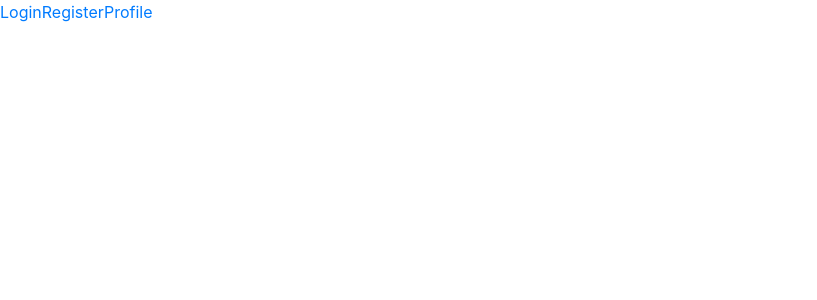
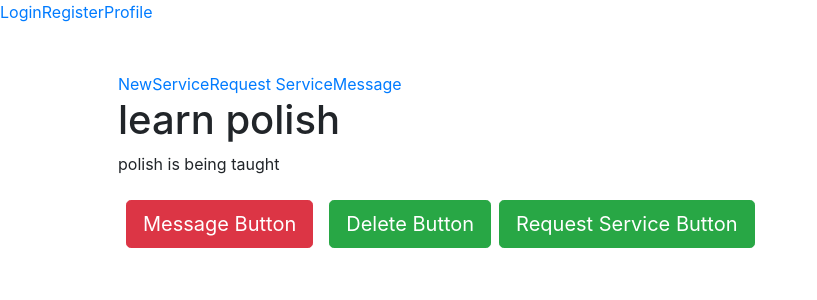
Before and after one commit to SuwannaTruss/timecoin, a React (Create React App) app in the folder client/: page /service in a window 1280 px wide. Shown: the top 300 px of the page, without its empty margins (0-817 px from the left). Built offline with nearby package versions, Linux system fonts and the light colour scheme.

Commit message:
service and services

```diff
--- a/client/src/App.js
+++ b/client/src/App.js
@@ -9,6 +9,7 @@ import ProvideAuth from "./components/ProvideAuth";
 import PrivateRoute from "./components/PrivateRoute";
 import NavBar from "./components/NavBar";
 import Services from "./components/Services";
+import Service from "./components/Service";
 
 function App() {
   return (
@@ -29,6 +30,9 @@ function App() {
             <Route path="/services">
               <Services />
             </Route>
+            <Route path="/service">
+              <Service />
+            </Route>
           </Switch>
         </div>
       </Router>
--- a/client/src/components/Service.js
+++ b/client/src/components/Service.js
@@ -1,9 +1,68 @@
-import React from "react";
+import React, { useEffect, useState } from "react";
+import { NavLink } from "react-router-dom";
+import api from "../data/index.js";
+//import Services from "../component/Services";
 
 export default function Service() {
-  return <div></div>;
+
+
+  // useEffect(async () => {
+  //   const results = await api.getServices();
+  //   setServices (results)
+  // },[]);
+
+  useEffect(() => {
+    getService();
+  }, [])
+
+  const [service, setService] = useState([])
+
+
+  const getService = async() => {
+    const results = await api.getService();
+    setService(results)
+  }
+
+  // const getService = () => {
+  //   fetch('/services/:id', {
+  //     method:'GET',
+  //   }).then(response => response.json()).then(response => {
+  //     setService(response)
+
+  //   })
+  //     .catch((error) => {
+  //       console.log("Error");
+  //     });
+  // };
+
+
+  return <div>
+    <NavLink to="/NewService">NewService</NavLink>
+    <NavLink to="/RequestService">Request Service</NavLink>
+    <NavLink to="/Message">Message</NavLink>
+
+    <div>
+    {service.map ((e) => (
+      <div><h1>{e.servicename}</h1>
+      <p>{e.description}</p>
+      </div>
+
+    ))}
+    </div>
+
+<div>
+  <button className= "btn btn-lg btn-danger m-2">Message Button</button>
+  <button className= "btn btn-lg btn-success m-2">Delete Button</button>
+  <button className= "btn btn-lg btn-success mg-2">Request Service Button</button>
+</div>
+  </div>;
+
+
+
+
 }
 
 // Service component
 // Route: /services/:id
 // Link to: chat, request,
+//need to create button to delete service
--- a/client/src/components/Services.js
+++ b/client/src/components/Services.js
@@ -10,22 +10,29 @@ export default function Services() {
 },[]);
 
 
+
 const [services, setServices] = useState([])
 
 
 return <div>
     <NavLink to="/NewService">NewService</NavLink>
-    <h1>{services.map ((e) => (
-      <p>{e.description}</p>
-    ))}</h1>
-
     <NavLink to="/Service">Service</NavLink>
 
-  </div>;
 
-}
+    <h1>{services.map ((e) => (
+      <p>{e.servicename}</p>
+    ))}</h1>
+    <h4>{services.map ((e) => (
+      <h4>{e.description}</h4>
+    ))}</h4>
+   <p>{services.map ((e) => (
+      <p>{e.UserId}</p>
+    ))}</p>
 
+</div>
+/*
 // Services component
 // Routes: /services
 // list of all services offered
-// Link to: individual service
+// Link to: individual services.*/
+}
--- a/client/src/data/fakeData.js
+++ b/client/src/data/fakeData.js
@@ -1,10 +1,18 @@
 import axios from "axios";
 
-export default {
+
+
+export default  {
     getServices() {
-      return [{ description: "fake description", servicename: "fake French", UserId : "1" }, { description: "fake description2", servicename: "fake French2", UserId : "2" }];
+      return [{ UserId : "1", description: "fake description", servicename: "fake French",  },
+
+      { UserId : "2", description: "fake description2", servicename: "fake French2",  }];
     },
     addService(data) {
       return axios.post(data);
     },
+
+  getService () {
+    return [{id:1, servicename:"learn polish", description:"polish is being taught"}]
+  }
   };
--- a/client/src/index.css
+++ /dev/null
@@ -1,13 +0,0 @@
-body {
-  margin: 0;
-  font-family: -apple-system, BlinkMacSystemFont, 'Segoe UI', 'Roboto', 'Oxygen',
-    'Ubuntu', 'Cantarell', 'Fira Sans', 'Droid Sans', 'Helvetica Neue',
-    sans-serif;
-  -webkit-font-smoothing: antialiased;
-  -moz-osx-font-smoothing: grayscale;
-}
-
-code {
-  font-family: source-code-pro, Menlo, Monaco, Consolas, 'Courier New',
-    monospace;
-}
--- a/client/src/index.js
+++ b/client/src/index.js
@@ -1,6 +1,5 @@
 import React from "react";
 import ReactDOM from "react-dom";
-import "./index.css";
 import App from "./App";
 
 ReactDOM.render(
```
